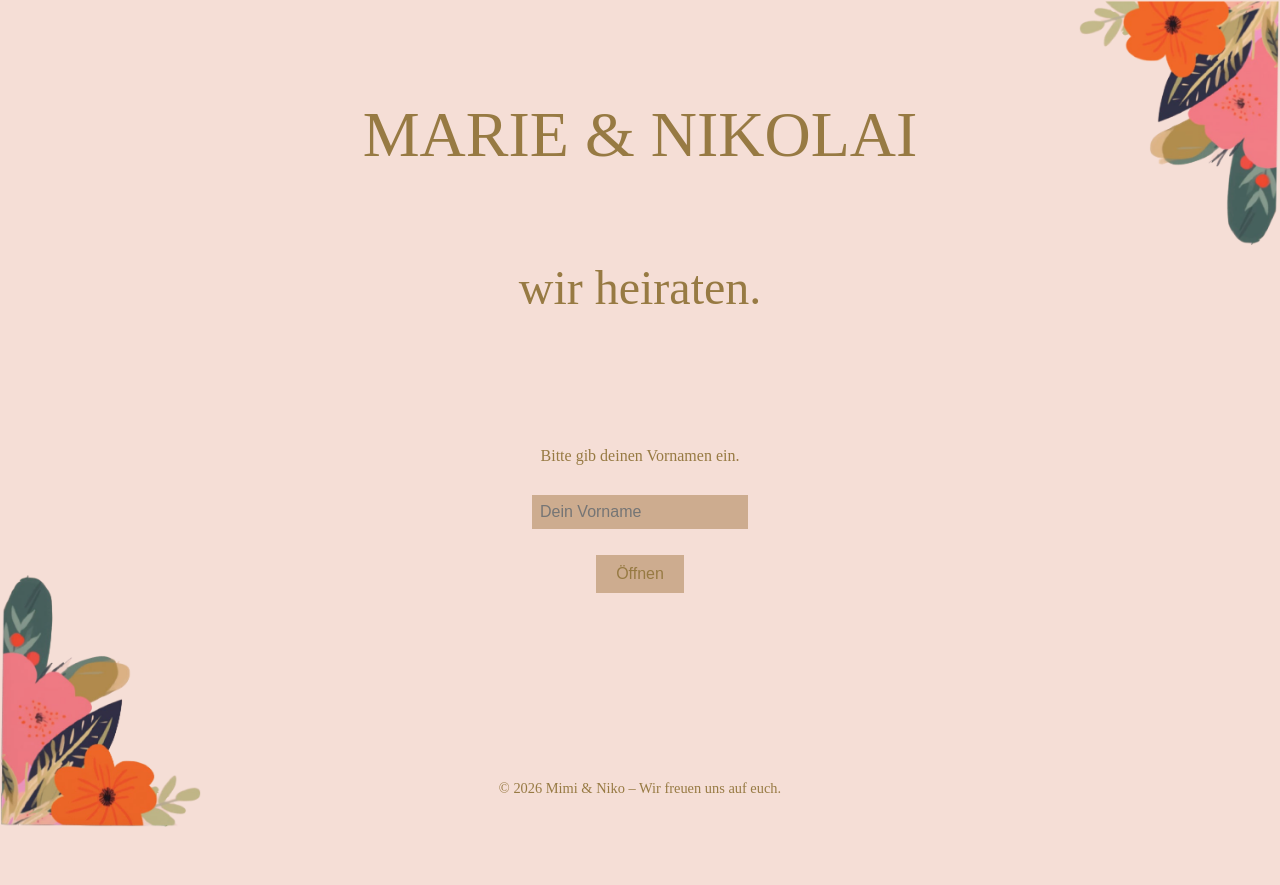
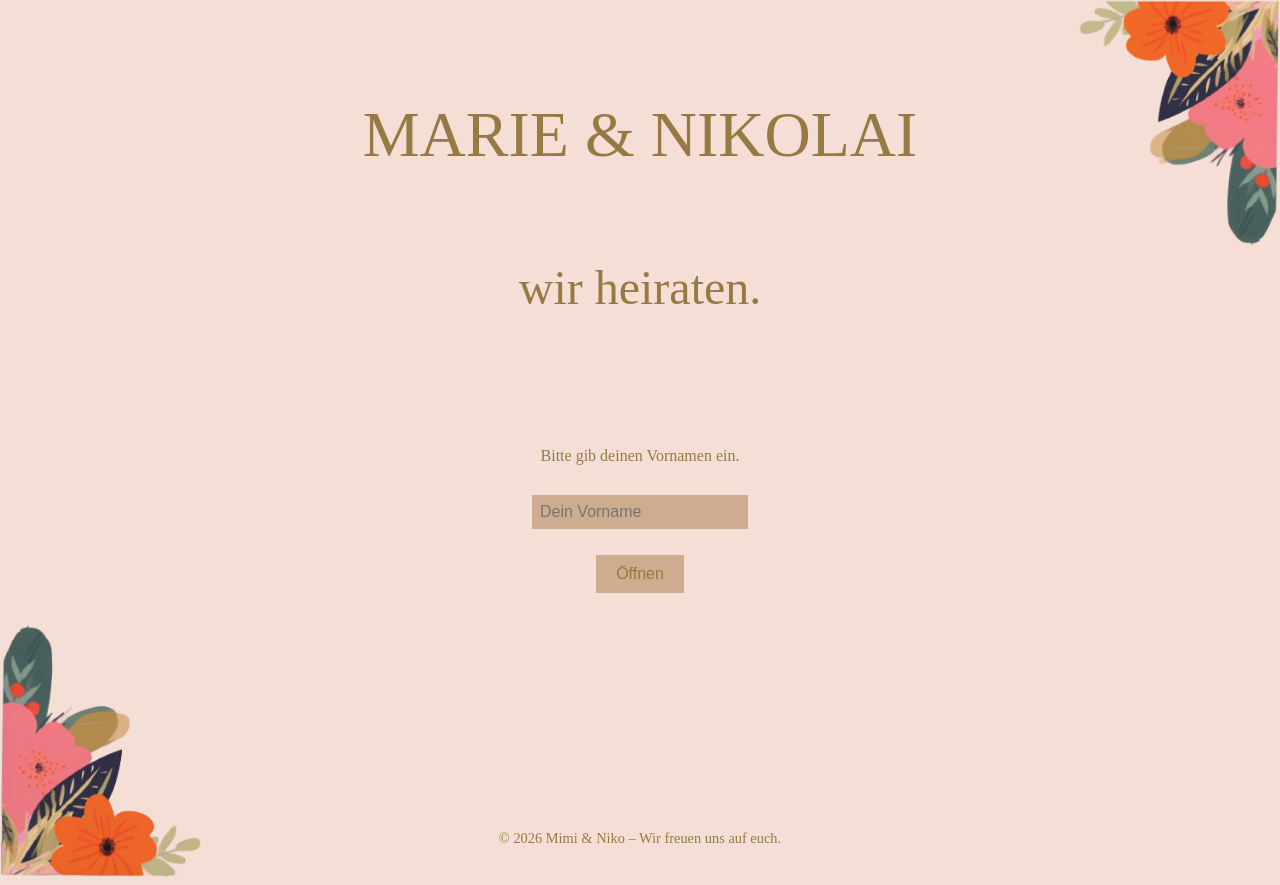
Before and after one commit to dostojewskyi/miko, a plain HTML site: page index.html in a window 1280 px wide. Before the commit the page ends 835 px from the top, so only its background shows below. Drawn offline with Linux system fonts and the light colour scheme; a web font is replaced by a local one.

Commit message:
updates on main

```diff
--- a/styles.css
+++ b/styles.css
@@ -113,7 +113,7 @@ header p {
 }
 
 .spacer {
-    height: 150px;  /* Höhe nach Bedarf anpassen */
+    height: 200px;  /* Höhe nach Bedarf anpassen */
 }
 
 .chapter-image {
```
